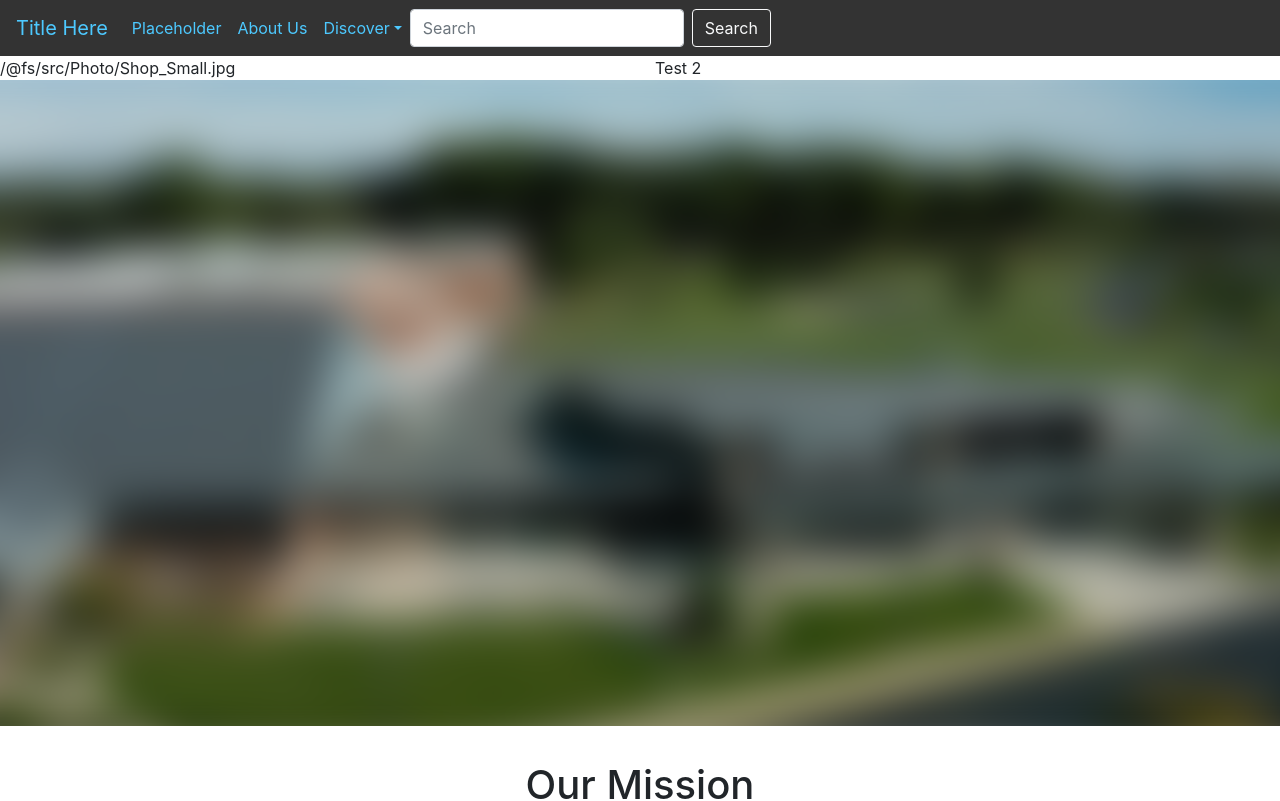
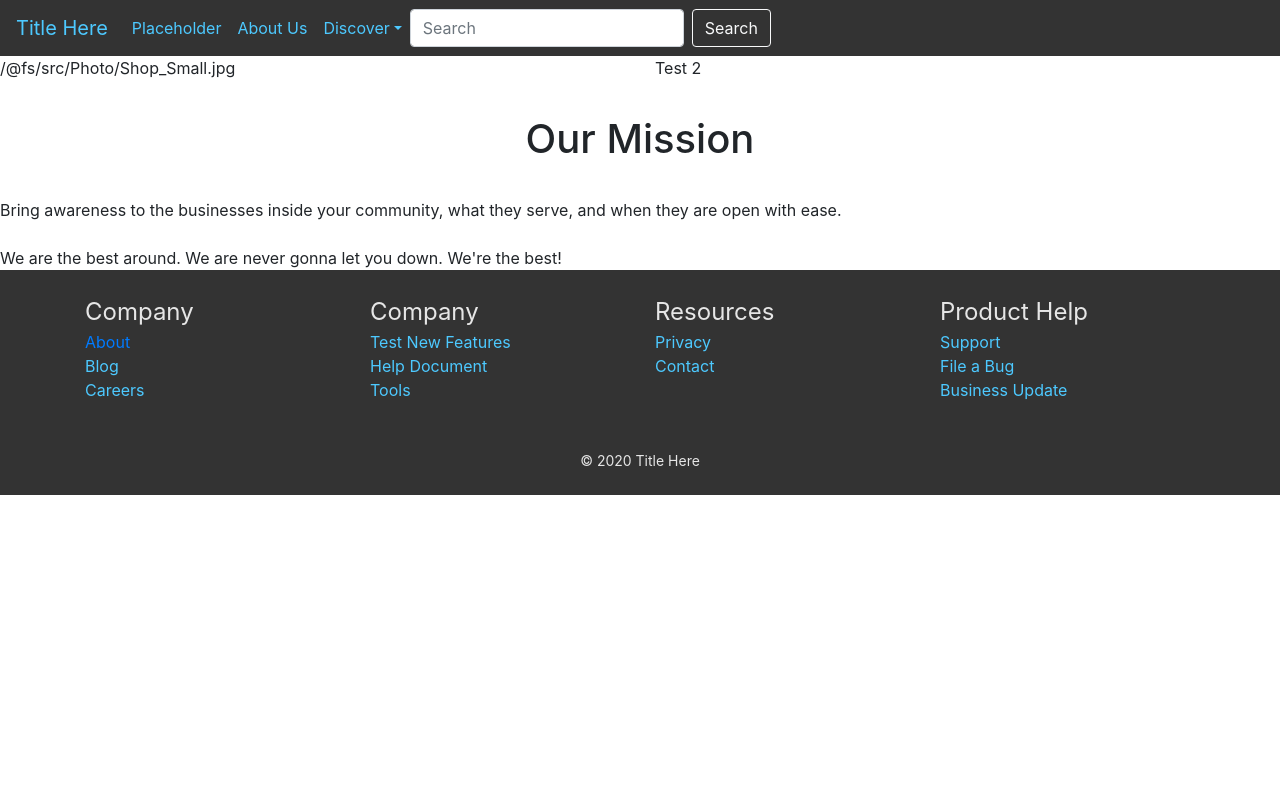
Before and after one commit to Aplank14/stc, a React (Create React App) app: page / in a window 1280 px wide. Shown: the top 801 px of the page. Built offline with nearby package versions, Linux system fonts and the light colour scheme.

Commit message:
Update Home.js

```diff
--- a/src/components/Home.js
+++ b/src/components/Home.js
@@ -19,14 +19,6 @@ export default function Home() {
         </Col>
       </Row>
 
-<div className="ContainerFull">
-
-        <Link to="/Cities">
-          <Video />
-        </Link>
-
-
-      </div>
 
       <h1 align="center" className="titleMargin">
         Our Mission
```
